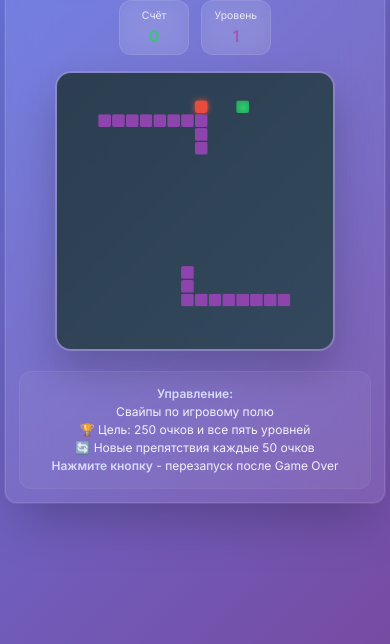
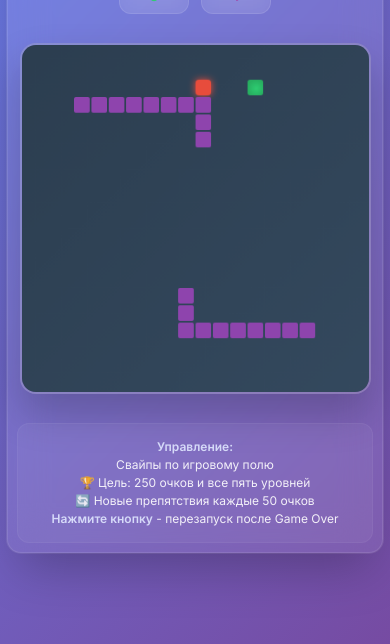
Before and after one commit to MaYak100/UltraBomboSnake, a plain HTML site: page index.html in a window 390 px wide. Shown: the part 200-844 px from the top of the page. Drawn offline with Linux system fonts and the light colour scheme.

Commit message:
Improve mobile layout and canvas sizing

```diff
--- a/styles.css
+++ b/styles.css
@@ -1,5 +1,10 @@
 * {
     box-sizing: border-box;
+}
+
+:root {
+    --page-padding: 0.5rem;
+    --container-padding: 1.5rem;
 }
 
 body {
@@ -8,7 +13,7 @@ body {
     align-items: center;
     min-height: 100vh;
     margin: 0;
-    padding: 0.5rem;
+    padding: var(--page-padding);
     background: linear-gradient(135deg, #667eea 0%, #764ba2 100%);
     font-family: 'Inter', -apple-system, BlinkMacSystemFont, 'Segoe UI', Roboto, sans-serif;
     color: white;
@@ -22,7 +27,7 @@ body {
 .game-container {
     text-align: center;
     background: rgba(255, 255, 255, 0.08);
-    padding: 1.5rem;
+    padding: var(--container-padding);
     border-radius: 20px;
     backdrop-filter: blur(20px);
     box-shadow:
@@ -30,35 +35,32 @@ body {
         0 0 0 1px rgba(255, 255, 255, 0.1);
     border: 1px solid rgba(255, 255, 255, 0.1);
     width: 100%;
-    max-width: min(90vw, 500px);
+    max-width: min(92vw, 520px);
+    display: flex;
+    flex-direction: column;
+    align-items: center;
+    gap: clamp(1rem, 3vw, 1.5rem);
     transition: all 0.3s cubic-bezier(0.4, 0, 0.2, 1);
 }
 
 /* Нормальный режим - вертикальная ориентация */
-.game-left, .game-right {
-    display: block;
+.game-left,
+.game-right {
+    width: 100%;
 }
 
 .game-left {
+    display: flex;
+    flex-direction: column;
+    align-items: center;
     text-align: center;
+    gap: clamp(0.8rem, 3vw, 1.2rem);
 }
 
 .game-right {
+    display: flex;
+    justify-content: center;
     text-align: center;
-}
-
-/* Сброс мобильных стилей для десктопа */
-.game-container {
-    display: block;
-}
-
-.game-left {
-    flex: none;
-    display: block;
-}
-
-.game-right {
-    flex: none;
     margin-top: 0;
 }
 
@@ -107,8 +109,8 @@ h1 {
         inset 0 1px 0 rgba(255, 255, 255, 0.1);
     background: rgba(0, 0, 0, 0.1);
     transition: all 0.3s ease;
-    width: min(400px, calc(100vw - 3rem));
-    height: min(400px, calc(100vw - 3rem));
+    width: min(400px, 90vmin, calc(100vw - (2 * var(--page-padding)) - (2 * var(--container-padding))));
+    height: min(400px, 90vmin, calc(100vw - (2 * var(--page-padding)) - (2 * var(--container-padding))));
     max-width: 400px;
     max-height: 400px;
     touch-action: none;
@@ -134,7 +136,7 @@ h1 {
     border-radius: 12px;
     border: 1px solid rgba(255, 255, 255, 0.05);
     width: 100%;
-    max-width: 400px;
+    max-width: min(400px, calc(100vw - (2 * var(--page-padding)) - (2 * var(--container-padding))));
     margin-left: auto;
     margin-right: auto;
 }
@@ -258,6 +260,10 @@ h1 {
     gap: clamp(0.5rem, 3vw, 1rem);
     margin-bottom: 1rem;
     flex-wrap: wrap;
+    width: 100%;
+    max-width: min(400px, calc(100vw - (2 * var(--page-padding)) - (2 * var(--container-padding))));
+    margin-left: auto;
+    margin-right: auto;
 }
 
 .stat-item {
@@ -305,20 +311,20 @@ h1 {
 
 /* Мобильные устройства */
 @media (max-width: 768px) {
-    body {
-        padding: 0.5rem;
+    :root {
+        --page-padding: clamp(0.35rem, 2.5vw, 0.55rem);
+        --container-padding: clamp(0.55rem, 4vw, 0.75rem);
     }
 
     .game-container {
-        padding: 1rem;
         max-width: none;
-        width: calc(100vw - 1rem);
+        width: calc(100vw - (2 * var(--page-padding)));
         border-radius: 16px;
+        gap: clamp(0.85rem, 3vw, 1.2rem);
     }
 
-    #gameCanvas {
-        width: min(320px, calc(100vw - 3rem));
-        height: min(320px, calc(100vw - 3rem));
+    .game-right {
+        justify-content: center;
     }
 
     .game-over {
@@ -335,19 +341,18 @@ h1 {
 
 /* Маленькие телефоны */
 @media (max-width: 480px) {
-    body {
-        padding: 0.3rem;
+    :root {
+        --page-padding: clamp(0.3rem, 2.5vw, 0.45rem);
+        --container-padding: clamp(0.4rem, 4vw, 0.55rem);
     }
 
     .game-container {
-        padding: 0.8rem;
-        width: calc(100vw - 0.6rem);
-        border-radius: 12px;
+        border-radius: 14px;
+        gap: clamp(0.75rem, 3.5vw, 1rem);
     }
 
-    #gameCanvas {
-        width: min(280px, calc(100vw - 2rem));
-        height: min(280px, calc(100vw - 2rem));
+    .controls {
+        padding: clamp(0.7rem, 3.5vw, 0.95rem);
     }
 
     .game-over {
@@ -362,46 +367,54 @@ h1 {
 
     .restart-btn {
         padding: 0.7rem 1.2rem;
-        font-size: 0.9rem;
+        font-size: 0.95rem;
+    }
+}
+
+@media (max-width: 360px) {
+    :root {
+        --page-padding: clamp(0.25rem, 3vw, 0.35rem);
+        --container-padding: clamp(0.32rem, 4vw, 0.45rem);
+    }
+
+    .controls {
+        font-size: clamp(0.72rem, 3.2vw, 0.85rem);
     }
 }
 
 /* Ландшафтная ориентация на мобильных */
 @media (max-width: 768px) and (max-height: 500px) and (orientation: landscape) {
-    body {
-        padding: 0.2rem;
+    :root {
+        --page-padding: clamp(0.2rem, 2vw, 0.35rem);
+        --container-padding: clamp(0.35rem, 3vw, 0.5rem);
     }
 
     .game-container {
-        padding: 0.5rem;
-        width: calc(100vw - 0.4rem);
-        height: calc(100vh - 0.4rem);
-        display: flex;
+        width: calc(100vw - (2 * var(--page-padding)));
+        height: calc(100vh - (2 * var(--page-padding)));
         flex-direction: row;
         align-items: center;
-        gap: 1rem;
-        border-radius: 8px;
+        gap: clamp(0.6rem, 2vw, 1rem);
+        border-radius: 10px;
     }
 
     .game-left {
         flex: 1;
-        display: flex;
-        flex-direction: column;
-        align-items: center;
         justify-content: center;
     }
 
     .game-right {
         flex: 0 0 auto;
-        max-width: 200px;
+        max-width: min(45vw, 220px);
     }
 
     #gameCanvas {
-        max-width: min(50vh, 300px);
+        width: min(300px, 50vh, calc(100vw - (2 * var(--page-padding)) - (2 * var(--container-padding))));
+        height: min(300px, 50vh, calc(100vw - (2 * var(--page-padding)) - (2 * var(--container-padding))));
     }
 
     .controls {
-        font-size: 0.7rem;
+        font-size: clamp(0.68rem, 2vw, 0.8rem);
         padding: 0.5rem 0.7rem;
         line-height: 1.3;
     }
```
